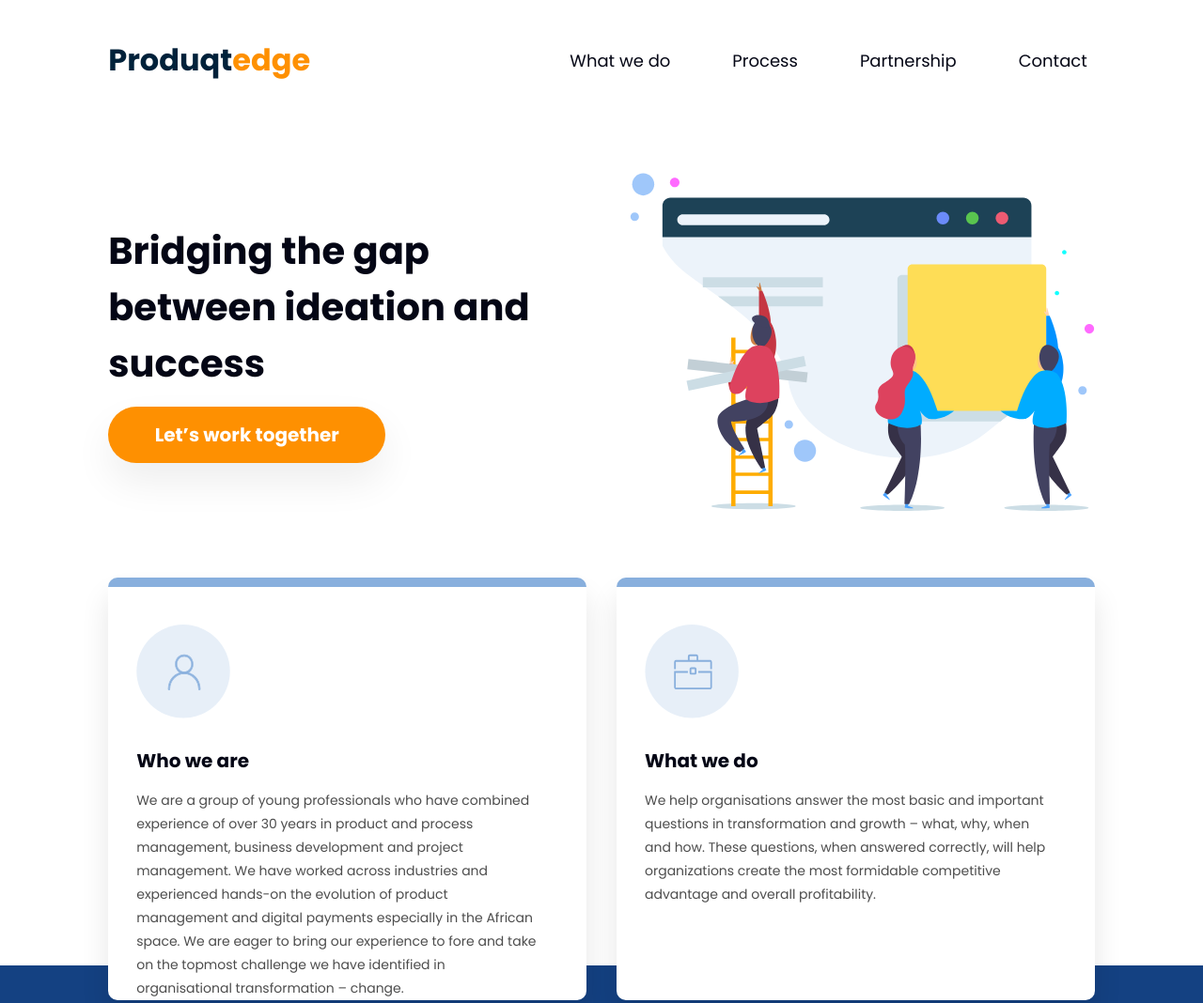
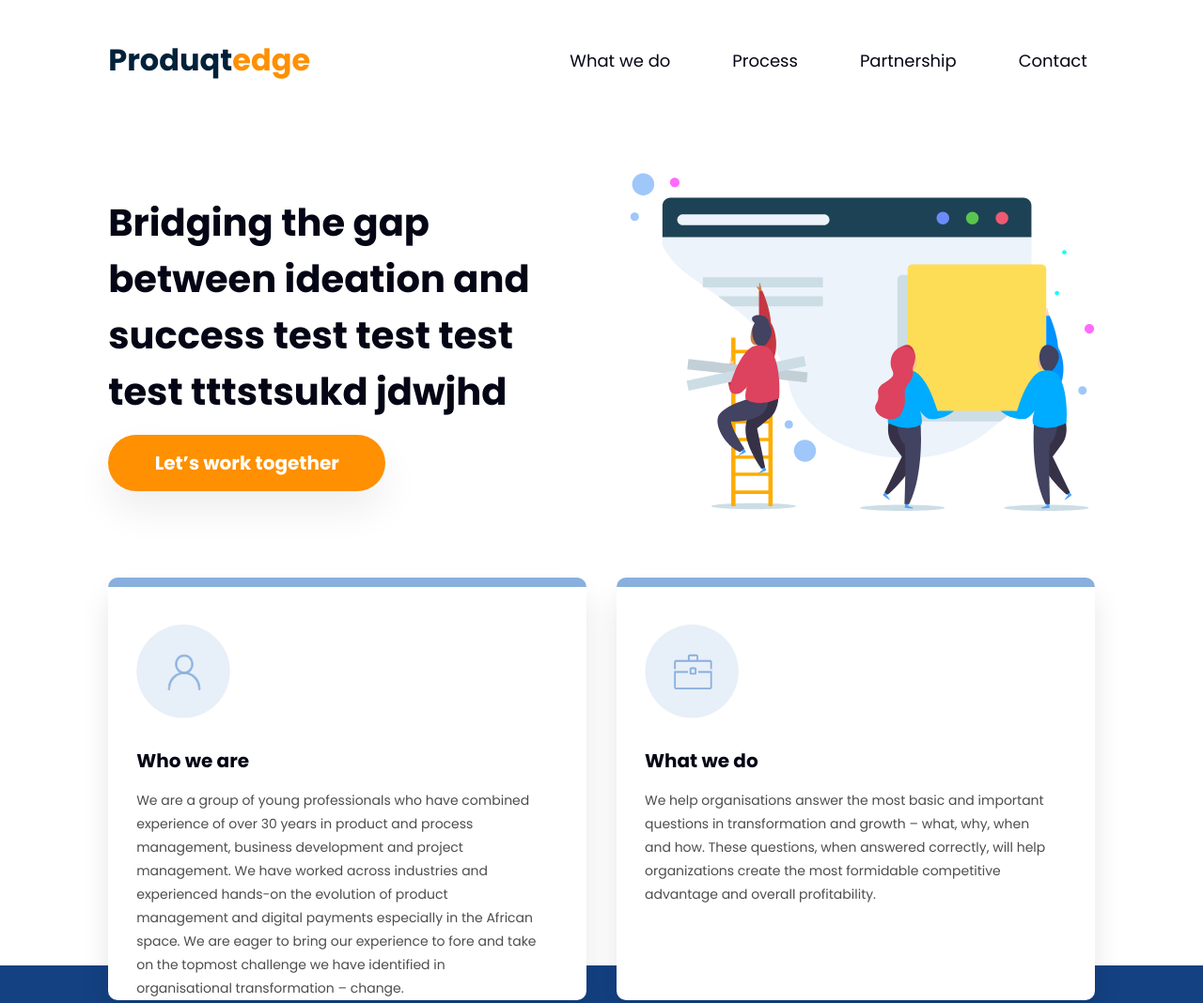
Before and after one commit to produqtedge/produqtedge-web, a plain HTML site: page index.html in a window 1280 px wide. Shown: the top 1068 px of the page at 94% size. Drawn offline with nearby package versions, Linux system fonts and the light colour scheme.

Commit message:
updated bridging the gap

```diff
--- a/index.html
+++ b/index.html
@@ -54,7 +54,7 @@
         </div>
         <div class="col-12 col-lg-6 left-hero pl-0">
           <div class="">
-            <p class="title">Bridging the gap between ideation and success</p>
+            <p class="title">Bridging the gap between ideation and success test test test test tttstsukd jdwjhd</p>
             <button type="button" class="btn btn-orange">Let’s work together</button>
           </div>
         </div>
```
